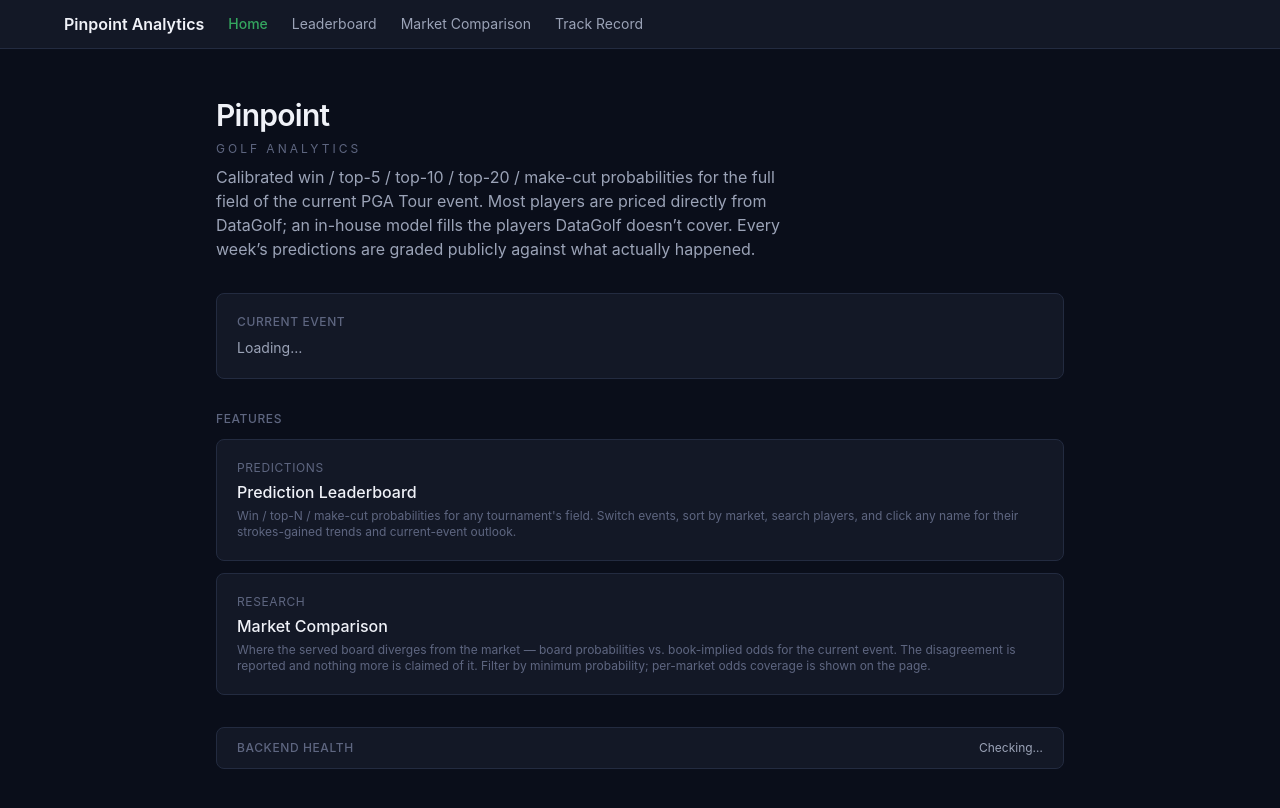
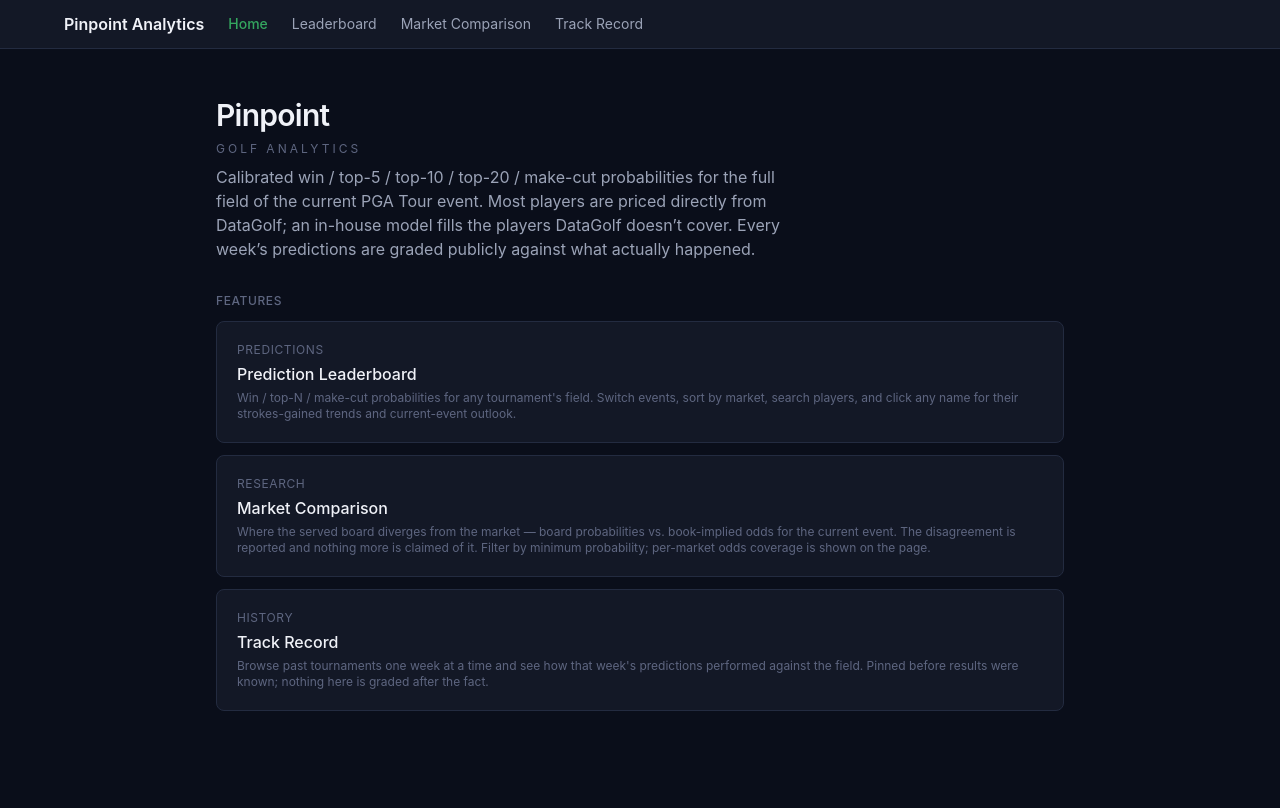
Before and after one commit to josh-silverman/golf-analytics-platform, a React (Vite) app in the folder frontend/: page / in a window 1280 px wide. Shown: the top 808 px of the page. Built offline with nearby package versions, Linux system fonts and the light colour scheme; no server answers.

Commit message:
Add Track Record card to Home; remove Current Event card and backend health strip
Co-Authored-By: Claude Sonnet 5 <noreply@anthropic.com>

```diff
--- a/frontend/src/lib/api/health.ts
+++ b/frontend/src/lib/api/health.ts
@@ -1,23 +1,4 @@
 import { useQuery } from '@tanstack/react-query'
-
-export interface HealthzResponse {
-  status: string
-}
-
-async function fetchHealthz(): Promise<HealthzResponse> {
-  const response = await fetch('/api/v1/healthz')
-  if (!response.ok) {
-    throw new Error(`/healthz returned ${response.status}`)
-  }
-  return response.json() as Promise<HealthzResponse>
-}
-
-export function useHealthz() {
-  return useQuery({
-    queryKey: ['healthz'],
-    queryFn: fetchHealthz,
-  })
-}
 
 export interface Status {
   model_name: string
--- a/frontend/src/routes/Home.tsx
+++ b/frontend/src/routes/Home.tsx
@@ -1,15 +1,4 @@
 import { Link } from 'react-router'
-
-import { useHealthz } from '../lib/api/health'
-import { useCurrentTournament } from '../lib/api/tournaments'
-
-function formatDate(iso: string): string {
-  return new Date(iso).toLocaleDateString('en-US', {
-    month: 'long',
-    day: 'numeric',
-    year: 'numeric',
-  })
-}
 
 interface FeatureCardProps {
   to: string
@@ -40,9 +29,6 @@ function FeatureCard({ to, category, title, description, badge }: FeatureCardPro
 }
 
 export function Home() {
-  const { data: health, isLoading: healthLoading, isError: healthError } = useHealthz()
-  const { data: currentTournament, isLoading: tournamentLoading } = useCurrentTournament()
-
   return (
     <main className="mx-auto max-w-4xl space-y-8 px-6 py-12">
       {/* ------------------------------------------------------------------ */}
@@ -58,38 +44,6 @@ export function Home() {
           predictions are graded publicly against what actually happened.
         </p>
       </header>
-
-      {/* ------------------------------------------------------------------ */}
-      {/* Current tournament                                                  */}
-      {/* ------------------------------------------------------------------ */}
-      <section className="rounded-lg border bg-surface p-5">
-        <p className="mb-2 text-xs font-medium uppercase tracking-wider text-fg-tertiary">
-          Current Event
-        </p>
-        {tournamentLoading && <p className="text-fg-secondary text-sm">Loading…</p>}
-        {currentTournament && (
-          <div className="flex items-start justify-between gap-4">
-            <div>
-              <p className="text-base font-medium text-fg">{currentTournament.name}</p>
-              <p className="mt-0.5 text-sm text-fg-secondary">
-                {formatDate(currentTournament.start_date)} –{' '}
-                {formatDate(currentTournament.end_date)}
-              </p>
-              {currentTournament.purse && (
-                <p className="mt-0.5 text-xs text-fg-tertiary">
-                  Purse: ${(currentTournament.purse / 1_000_000).toFixed(1)}M
-                </p>
-              )}
-            </div>
-            <span className="shrink-0 rounded-full bg-accent/10 px-2.5 py-1 text-xs font-semibold capitalize text-accent">
-              {currentTournament.status.replace('_', ' ')}
-            </span>
-          </div>
-        )}
-        {!tournamentLoading && currentTournament == null && (
-          <p className="text-sm text-fg-secondary">No active tournament</p>
-        )}
-      </section>
 
       {/* ------------------------------------------------------------------ */}
       {/* Feature grid                                                        */}
@@ -109,26 +63,13 @@ export function Home() {
             title="Market Comparison"
             description="Where the served board diverges from the market — board probabilities vs. book-implied odds for the current event. The disagreement is reported and nothing more is claimed of it. Filter by minimum probability; per-market odds coverage is shown on the page."
           />
+          <FeatureCard
+            to="/track-record"
+            category="History"
+            title="Track Record"
+            description="Browse past tournaments one week at a time and see how that week's predictions performed against the field. Pinned before results were known; nothing here is graded after the fact."
+          />
         </div>
-      </section>
-
-      {/* ------------------------------------------------------------------ */}
-      {/* Backend health                                                      */}
-      {/* ------------------------------------------------------------------ */}
-      <section className="flex items-center justify-between rounded-lg border bg-surface px-5 py-3">
-        <p className="text-xs font-medium uppercase tracking-wider text-fg-tertiary">
-          Backend health
-        </p>
-        {healthLoading && <p className="text-xs text-fg-secondary">Checking…</p>}
-        {healthError && (
-          <p className="text-xs font-mono text-negative">Backend unreachable</p>
-        )}
-        {health && (
-          <p className="font-mono text-xs">
-            <span className="text-positive">●</span>{' '}
-            <span className="text-fg">{health.status}</span>
-          </p>
-        )}
       </section>
     </main>
   )
```
Also changed, not shown: 1 other file (tests, documents, lock files or other folders).
